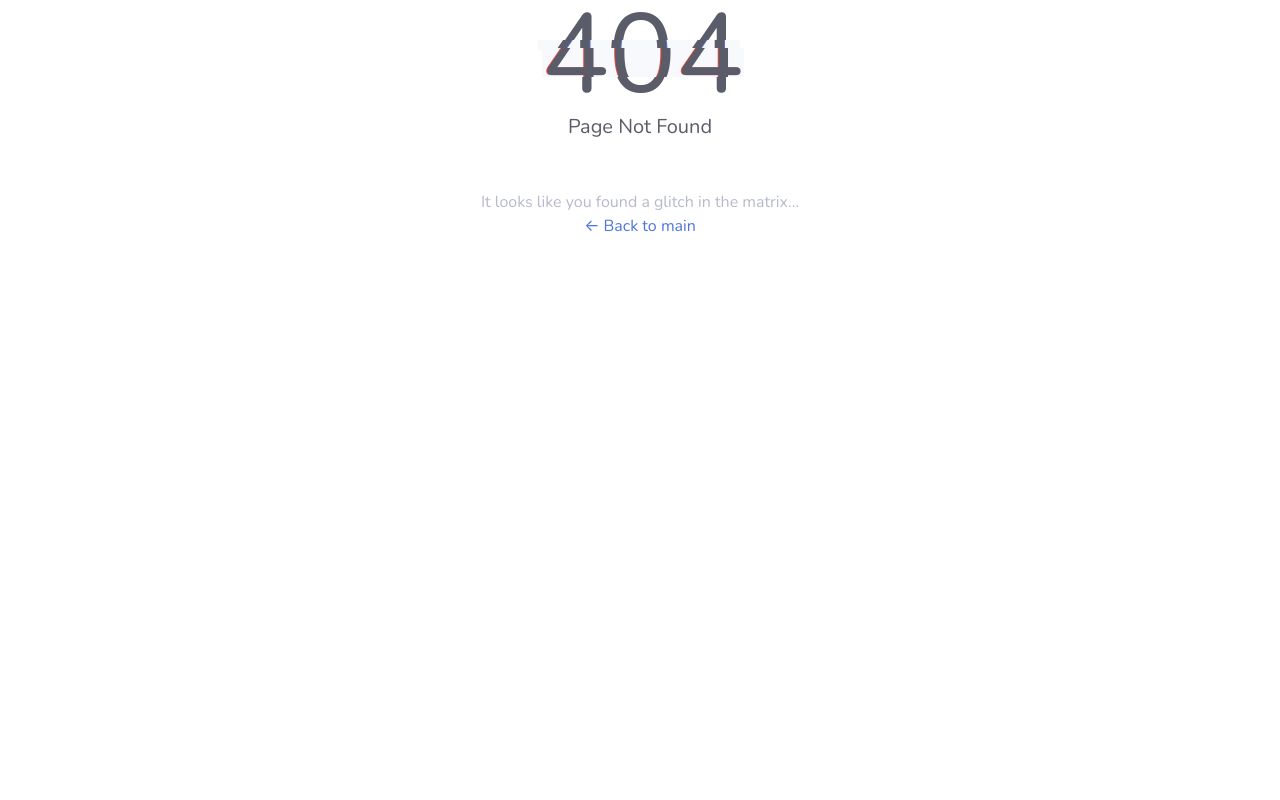
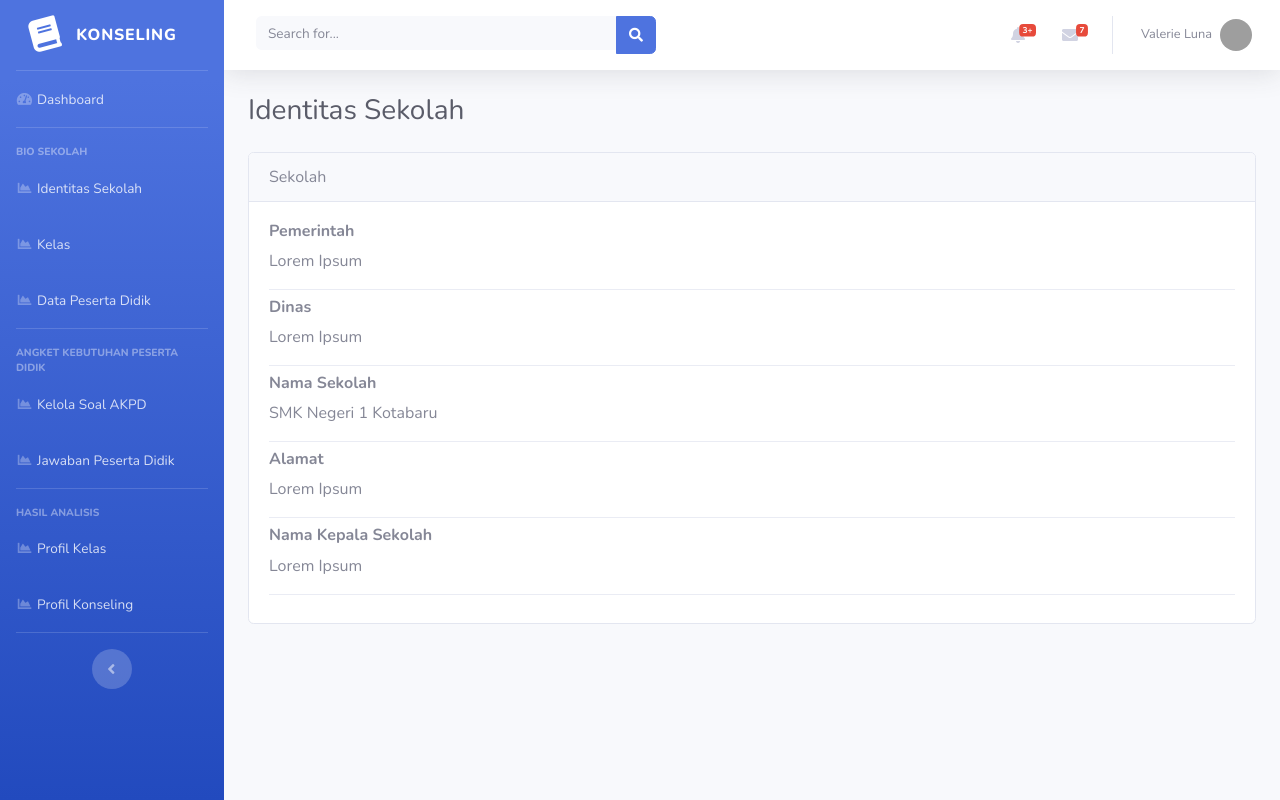
Before and after one commit to hendri2212/konseling, a React (Create React App) app in the folder frontend/: page /identitas-sekolah in a window 1280 px wide. Before the commit this address had no page. Built offline with nearby package versions, Linux system fonts and the light colour scheme; grey boxes are pictures that could not be loaded.

Commit message:
create: halaman Identitas Sekolah & route
dir : IdentitasSekolah
route : identitas-sekolah

```diff
--- /dev/null
+++ b/frontend/src/pages/IdentitasSekolah/index.js
@@ -0,0 +1,64 @@
+import PageHeading from "../../components/PageHeading";
+import Sidebar from '../../components/Navigation/Sidebar';
+import Topbar from '../../components/Navigation/Topbar';
+import CardDefault from "../../components/Cards/Default";
+
+function IdentitasSekolah() {
+
+    // raw data
+    const data = [
+        {head: 'pemerintah', body: 'Lorem Ipsum'},
+        {head: 'dinas', body: 'Lorem Ipsum'},
+        {head: 'nama sekolah', body: 'SMK Negeri 1 Kotabaru'},
+        {head: 'alamat', body: 'Lorem Ipsum'},
+        {head: 'nama kepala sekolah', body: 'Lorem Ipsum'},
+    ];
+
+    // data mapping
+    const listItem = data.map((item) =>
+        <div>
+            <p className="h6 text-capitalize font-weight-bold">{item.head}</p>
+            <p>{item.body}</p>
+            <div class="dropdown-divider"></div>
+        </div>
+    );
+
+    return (
+        <div>
+            <div id="wrapper">
+
+                {/* Sidebar */}
+                <Sidebar />
+
+                <div id="content-wrapper" className="d-flex flex-column">
+                    <div id="content">
+                        {/* <!-- Topbar --> */}
+                        <Topbar />
+                        {/* <!-- End of Topbar --> */}
+
+                        {/* <!-- Begin Page Content --> */}
+                        <div className="container-fluid">
+                            {/* <!-- Page Heading --> */}
+
+                            <PageHeading title="Identitas Sekolah" />
+
+                            {/* <!-- Content Row --> */}
+                            <div className="row">
+                                <div class="col-lg-12">
+                                    <CardDefault title="Sekolah">
+
+                                        {/* List Item - Identitas Sekolah */}
+                                        {listItem}
+
+                                    </CardDefault>
+                                </div>
+                            </div>
+                        </div>
+                    </div>
+                </div>
+            </div>
+        </div>
+    );
+}
+
+export default IdentitasSekolah;
--- a/frontend/src/routes.js
+++ b/frontend/src/routes.js
@@ -7,8 +7,10 @@ import SignUp from "./pages/SignUp";
 import SignIn from "./pages/SignIn";
 import Dashboard from "./pages/Dashboard";
 import NotFound from "./pages/NotFound";
-import Cards from "./pages/Cards";
-import Charts from "./pages/Charts";
+// import Cards from "./pages/Cards";
+// import Charts from "./pages/Charts";
+import IdentitasSekolah from "./pages/IdentitasSekolah";
+import Kelas from "./pages/Kelas";
 
 
 const Routes = () => (
@@ -17,8 +19,9 @@ const Routes = () => (
             <Route exact path="/" component={SignIn} />
             <Route exact path="/dashboard" component={Dashboard} />
             <Route path="/signup" component={SignUp} />
-            <Route path="/cards" component={Cards} />
-            <Route path="/charts" component={Charts} />
+            <Route path="/identitas-sekolah" component={IdentitasSekolah} />
+            {/* <Route path="/cards" component={Cards} /> */}
+            {/* <Route path="/charts" component={Charts} /> */}
             <Route path="*" component={NotFound} />
         </Switch>
     </BrowserRouter>
```
